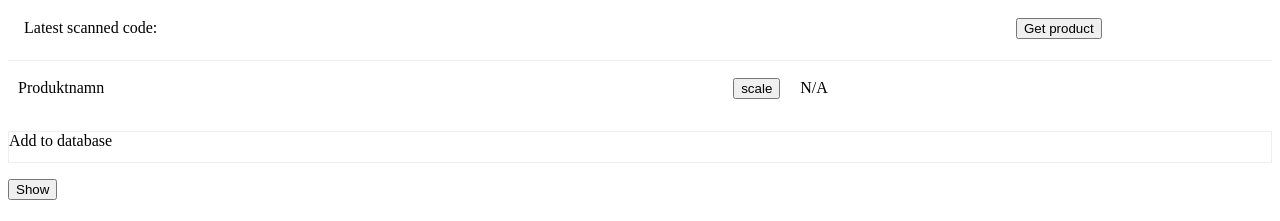
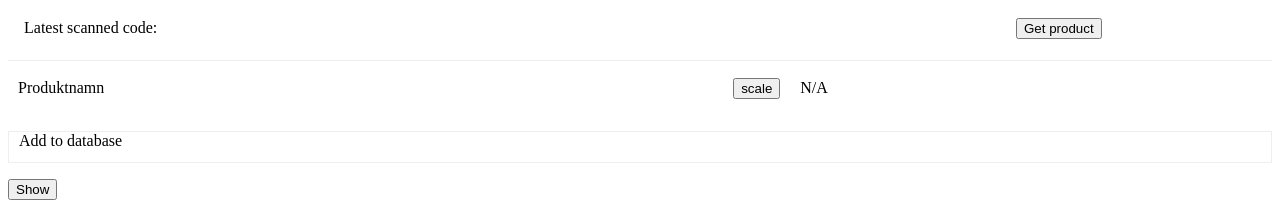
Before and after one commit to juliusedqvist/fridge_project, a Nuxt app in the folder frontend/: page / in a window 1280 px wide. Shown: the top 221 px of the page. Built offline with nearby package versions, Linux system fonts and the light colour scheme.

Commit message:
fast-build

```diff
--- a/frontend/pages/scanner.vue
+++ b/frontend/pages/scanner.vue
@@ -172,7 +172,10 @@ div[ref="scannerContainer"] canvas {
 }
 
 .whole-button {
+  border: ridge 1px;
+  align-items: center;
+  justify-content: flex-start;
   height: 30px;
-  border: ridge 1px;
+  padding: 0 10px;
 }
 </style>
```
